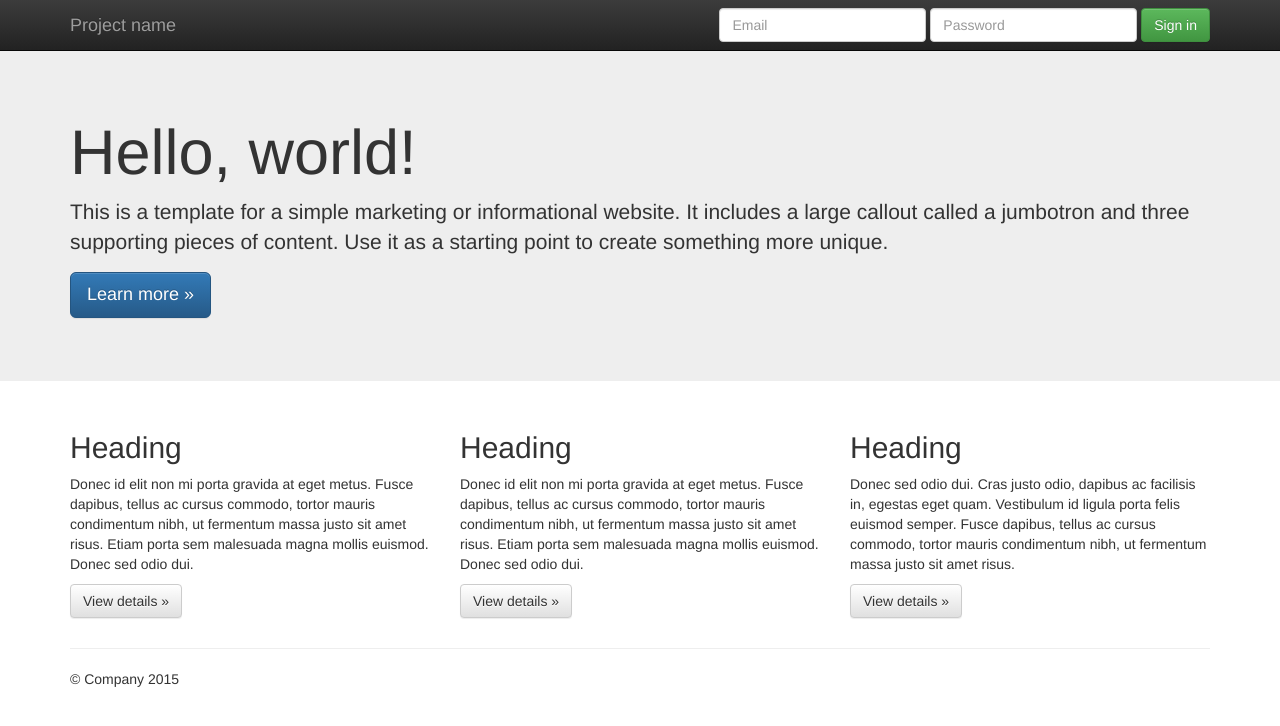
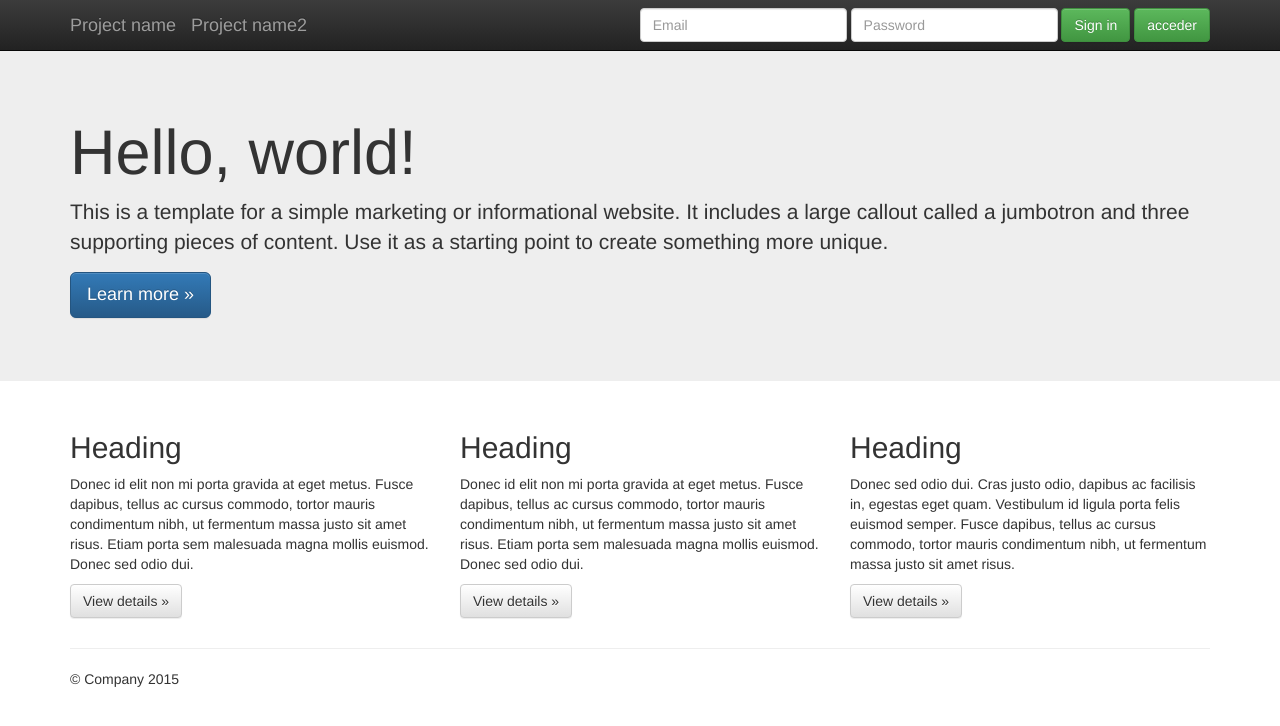
Before and after one commit to organizacion-prueb/demo-01, a plain HTML site: page index.html in a window 1280 px wide. Drawn offline with nearby package versions, Linux system fonts and the light colour scheme.

Commit message:
se agrego un nuevo boton de acceder y se agrego otro nombre del titulo

```diff
--- a/index.html
+++ b/index.html
@@ -37,6 +37,8 @@
             <span class="icon-bar"></span>
           </button>
           <a class="navbar-brand" href="#">Project name</a>
+          <a class="navbar-brand" href="#">Project name2</a>
+
         </div>
         <div id="navbar" class="navbar-collapse collapse">
           <form class="navbar-form navbar-right" role="form">
@@ -47,6 +49,8 @@
               <input type="password" placeholder="Password" class="form-control">
             </div>
             <button type="submit" class="btn btn-success">Sign in</button>
+            <button type="submit" class="btn btn-success">acceder</button>
+
           </form>
         </div><!--/.navbar-collapse -->
       </div>
```
